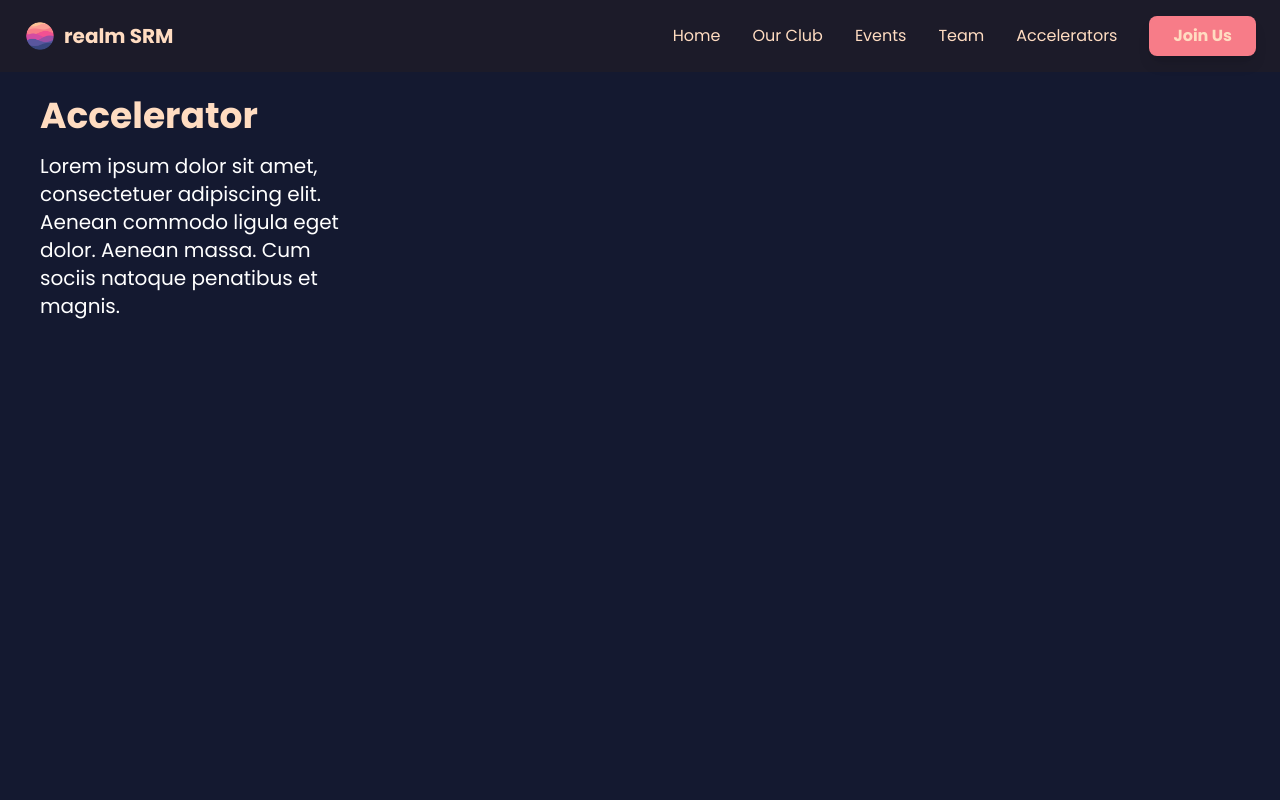
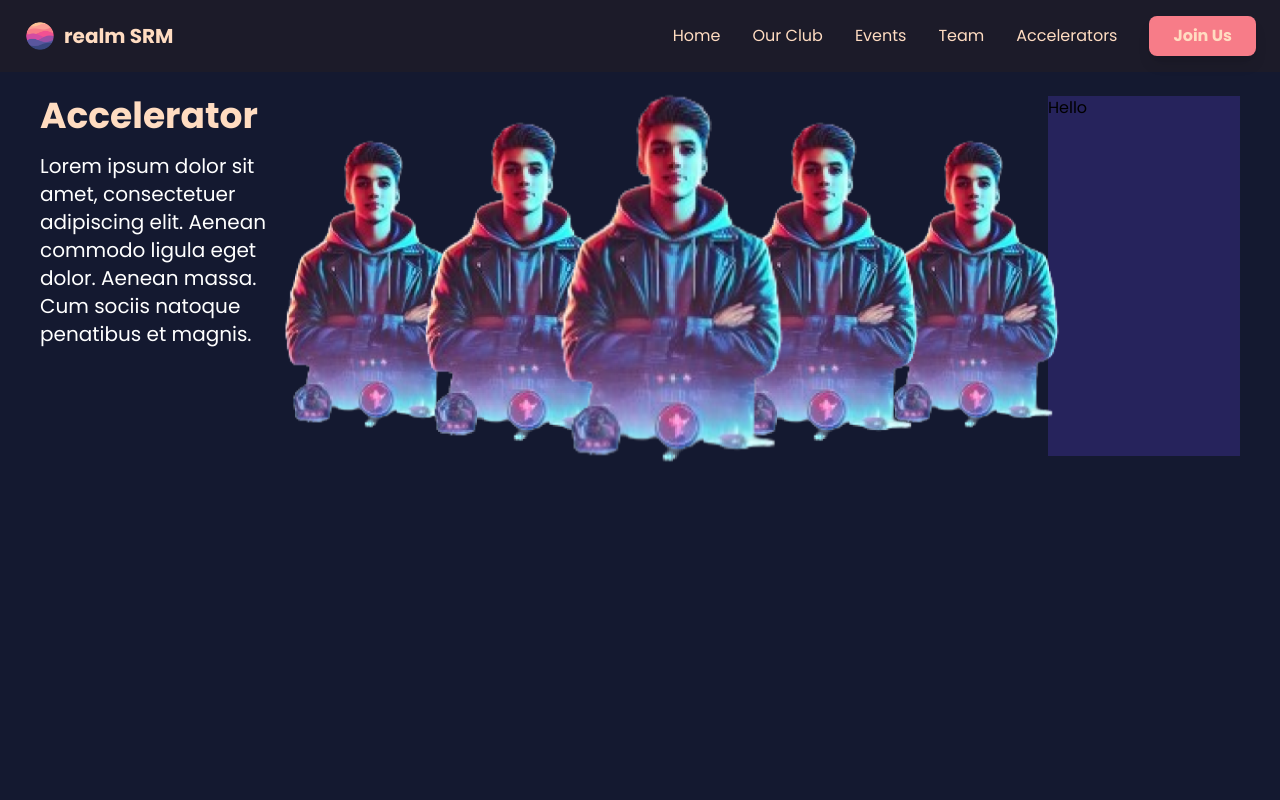
Before and after one commit to realm-SRM/realm-srm-website, a React (Vite) app: page /accelerators in a window 1280 px wide. Shown: the top 800 px of the page. Built offline with nearby package versions, Linux system fonts and the light colour scheme.

Commit message:
feat: Added Photos

```diff
--- a/src/Components/Accelerators.jsx
+++ b/src/Components/Accelerators.jsx
@@ -1,29 +1,110 @@
-import React from 'react'
+import { useState } from 'react'
+import { motion } from 'framer-motion';
+import dummyImage from '../assets/dummyImage.png'
+import AccCard from './sections/AccCard'
 
 const Accelerators = () => {
 
-  const members = {
-    "Acc 1": {  }
+  const membersList = {
+    "Acc 1": { name: "Acc1", image: dummyImage },
+    "Acc 2": { name: "Acc2", image: dummyImage },
+    "Acc 3": { name: "Acc3", image: dummyImage },
+    "Acc 4": { name: "Acc4", image: dummyImage },
+    "Acc 5": { name: "Acc5", image: dummyImage }
+  };
+
+
+  const initialMembers = [
+    "Acc 1",
+    "Acc 2",
+    "Acc 3",
+    "Acc 4",
+    "Acc 5"
+  ]
+
+  console.log(parseInt(initialMembers.length/2))
+
+  const [clickedIndex, setClickedIndex] = useState(2);
+  const [members, setMembers] = useState(initialMembers);
+
+  const handleClick = (index) => {
+    setClickedIndex(index);
+    centerItem(index);
   }
+
+  const centerItem = (itemIndex) => {
+    const centerIndex = 2;
+
+    if (itemIndex === centerIndex) {
+      return;
+    }
+
+    if (itemIndex > centerIndex) {
+      popTop(itemIndex);
+    } else if (itemIndex < centerIndex) {
+      popBot(itemIndex);
+    }
+  };
+
+  const popTop = (itemIndex) => {
+    let dummyMembers = [...members];
+    while (dummyMembers.indexOf(members[itemIndex]) !== 2) {
+      const firstItem = dummyMembers.shift();
+      dummyMembers.push(firstItem);
+    }
+    setMembers(dummyMembers);
+  };
+
+  const popBot = (itemIndex) => {
+    let dummyMembers = [...members];
+    while (dummyMembers.indexOf(members[itemIndex]) !== 2) {
+      const lastItem = dummyMembers.pop();
+      dummyMembers.unshift(lastItem);
+    }
+    setMembers(dummyMembers);
+  };
 
   return (
     <div className='bg-[#141930] pt-24 px-10 h-screen ' >
-      <div className="flex flex-row justify-between" >
+      <div className="flex flex-row justify-between gap-10 h-[45vh] " >
           <div className='Content' >
 
             <p className='text-4xl text-[#FFDCC1] font-bold mb-4 ' >Accelerator</p>
-            <p className="text-[#FFFFFF] text-xl w-[25vw] " >
+            <p className="text-[#FFFFFF] text-xl w-[20vw] " >
             Lorem ipsum dolor sit amet, consectetuer adipiscing elit. Aenean commodo ligula eget dolor. Aenean massa. Cum sociis natoque penatibus et magnis.
             </p>
 
           </div>
 
-          <div className='PhotoScroller w-[50vw] ' >
+          <div className='PhotoScroller w-[20vw] flex ' >
+
+            {members.map((member, index) => (
+              <motion.div
+              key={member}
+              onClick={ () => handleClick(index)}
+              layout
+              animate={{
+                scale: index === parseInt(initialMembers.length/2) ? 1.15 : index === 0 || index === initialMembers.length - 1 ? 0.9 : 1,
+                x: index === parseInt(initialMembers.length/2) ? 0 : (2 - index)*150,
+                zIndex: index === parseInt(initialMembers.length/2) ? 10 : index === 0 || index === initialMembers.length - 1 ? 7 : 8 ,
+              }}
+              transition={{
+                duration: 0.8,
+                type: "spring",
+                stiffness: 250,
+                damping: 60,
+              }}
+              className='absolute'
+              >
+              <img src={membersList[members[index]].image} className='w-64' />
+              </motion.div>
+            ) )}
+
 
           </div>
 
           <div className='ProfileCard w-[15vw] ' >
-
+              <AccCard />
           </div>
 
       </div>
--- /dev/null
+++ b/src/Components/sections/AccCard.jsx
@@ -0,0 +1,7 @@
+export default function AccCard(){
+    return(
+        <div className="AccCard bg-[#26235C] h-full " >
+            Hello
+        </div>
+    );
+}
```
